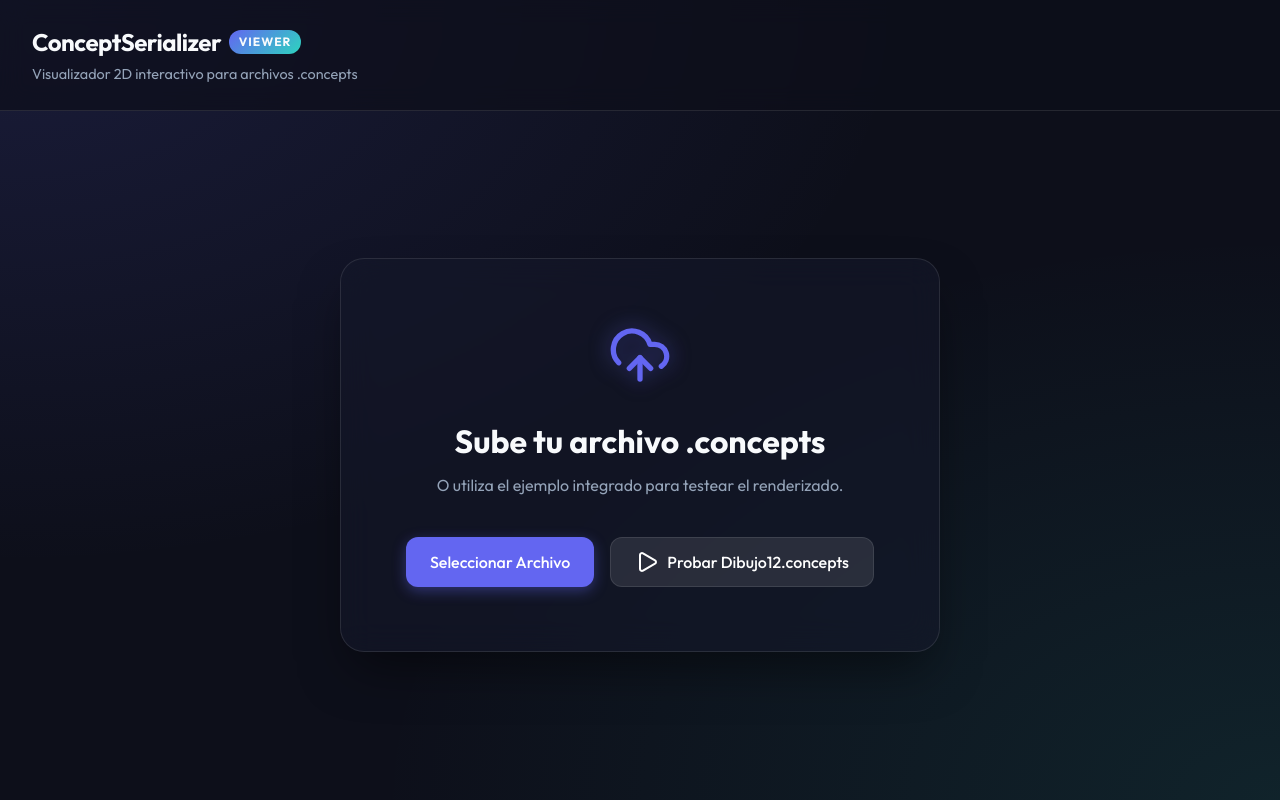
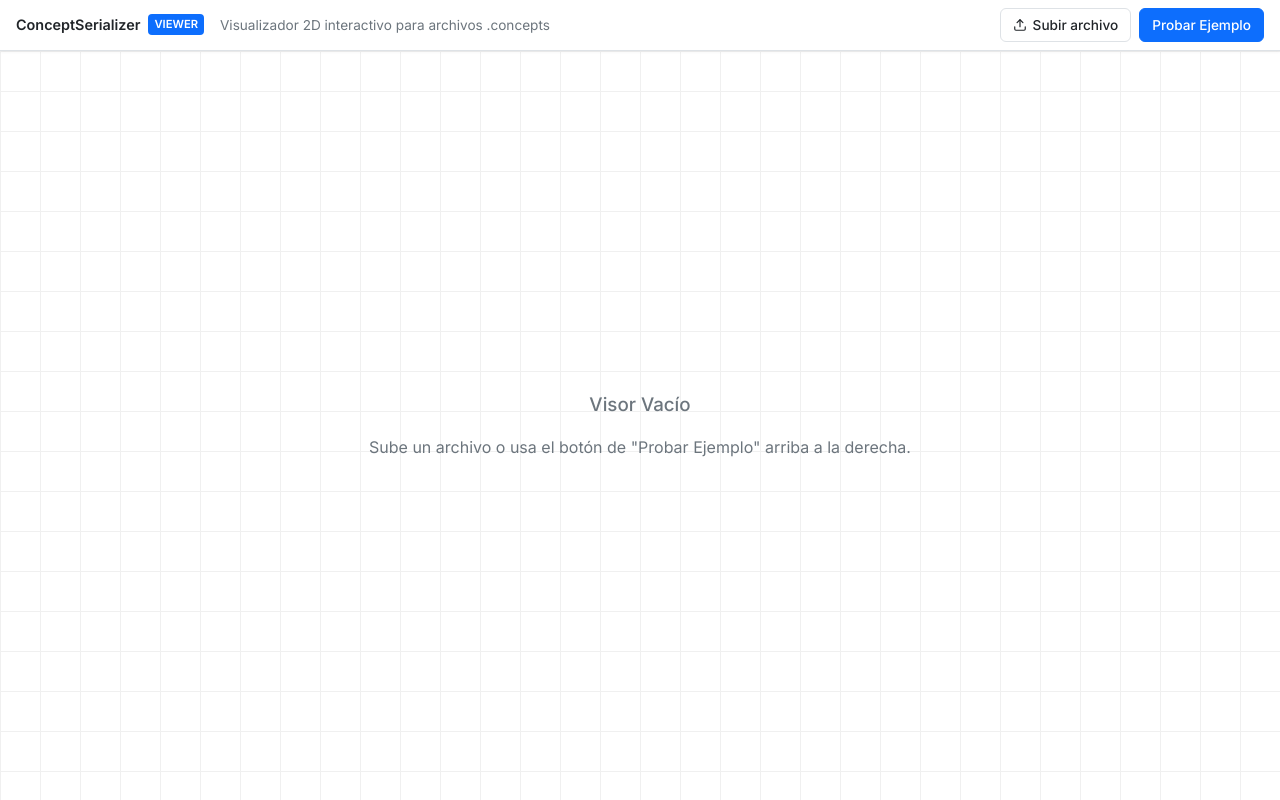
Before and after one commit to Joaquin-Inofuentes/ConceptSerializerViewer, a React (Vite) app in the folder web-viewer/: page / in a window 1280 px wide. Built offline with nearby package versions, Linux system fonts and the light colour scheme.

Commit message:
Fix colors and minimal UI

```diff
--- a/web-viewer/src/App.css
+++ b/web-viewer/src/App.css
@@ -1,15 +1,14 @@
-@import url('https://fonts.googleapis.com/css2?family=Outfit:wght@300;400;500;600;700&display=swap');
+@import url('https://fonts.googleapis.com/css2?family=Inter:wght@400;500;600&display=swap');
 
 :root {
-  --bg-color: #0d0f1a;
-  --card-bg: rgba(20, 24, 42, 0.6);
-  --primary: #6366f1;
-  --primary-hover: #4f46e5;
-  --secondary: #2dd4bf;
-  --text-main: #f8fafc;
-  --text-muted: #94a3b8;
-  --border-color: rgba(255, 255, 255, 0.1);
-  --error: #ef4444;
+  --bg-color: #f8f9fa;
+  --bg-canvas: #ffffff;
+  --text-main: #212529;
+  --text-muted: #6c757d;
+  --border-color: #dee2e6;
+  --primary: #0d6efd;
+  --primary-hover: #0b5ed7;
+  --error: #dc3545;
 }
 
 * {
@@ -19,11 +18,8 @@
 }
 
 body {
-  font-family: 'Outfit', sans-serif;
+  font-family: 'Inter', sans-serif;
   background-color: var(--bg-color);
-  background-image:
-    radial-gradient(at 0% 0%, rgba(99, 102, 241, 0.15) 0px, transparent 50%),
-    radial-gradient(at 100% 100%, rgba(45, 212, 191, 0.1) 0px, transparent 50%);
   color: var(--text-main);
   min-height: 100vh;
   display: flex;
@@ -35,149 +31,91 @@ body {
   flex-direction: column;
   height: 100vh;
   overflow: hidden;
+  background-color: var(--bg-canvas);
 }
 
-.glass-header {
-  background: rgba(13, 15, 26, 0.7);
-  backdrop-filter: blur(12px);
+/* Thin Topbar */
+.toolbar-slim {
+  display: flex;
+  align-items: center;
+  gap: 1rem;
+  padding: 0.5rem 1rem;
+  background-color: #ffffff;
   border-bottom: 1px solid var(--border-color);
-  padding: 1.5rem 2rem;
+  font-size: 0.85rem;
   z-index: 10;
+  box-shadow: 0 1px 3px rgba(0,0,0,0.05);
 }
 
-.header-content h1 {
-  font-size: 1.5rem;
-  font-weight: 700;
-  letter-spacing: -0.5px;
+.toolbar-brand {
+  font-weight: 600;
+  font-size: 0.9rem;
   display: flex;
   align-items: center;
   gap: 0.5rem;
 }
 
 .badge {
-  font-size: 0.75rem;
-  background: linear-gradient(135deg, var(--primary), var(--secondary));
-  padding: 0.2rem 0.6rem;
-  border-radius: 99px;
+  background: var(--primary);
+  color: white;
+  padding: 2px 6px;
+  border-radius: 4px;
+  font-size: 0.7rem;
   text-transform: uppercase;
-  letter-spacing: 1px;
 }
 
-.subtitle {
+.toolbar-subtitle {
   color: var(--text-muted);
-  font-size: 0.9rem;
-  margin-top: 0.25rem;
+  margin-right: auto;
+  white-space: nowrap;
+  overflow: hidden;
+  text-overflow: ellipsis;
 }
 
-.main-content {
-  flex: 1;
+.stats {
   display: flex;
-  position: relative;
+  gap: 0.75rem;
 }
 
-/* Upload Section */
-.upload-section {
-  width: 100%;
-  display: flex;
-  align-items: center;
-  justify-content: center;
-  padding: 2rem;
-  animation: fadeIn 0.5s ease-out;
-}
-
-.upload-card {
-  background: var(--card-bg);
-  backdrop-filter: blur(16px);
-  border: 1px solid var(--border-color);
-  border-radius: 24px;
-  padding: 4rem 3rem;
-  text-align: center;
-  max-width: 600px;
-  width: 100%;
-  box-shadow: 0 25px 50px -12px rgba(0, 0, 0, 0.5);
-  transition: transform 0.3s ease;
-}
-
-.upload-card:hover {
-  transform: translateY(-5px);
-}
-
-.upload-icon {
-  color: var(--primary);
-  margin-bottom: 1.5rem;
-  filter: drop-shadow(0 0 10px rgba(99, 102, 241, 0.5));
-}
-
-.upload-card h2 {
-  font-size: 2rem;
-  margin-bottom: 0.5rem;
-}
-
-.upload-card p {
+.stat-pill {
   color: var(--text-muted);
-  margin-bottom: 2.5rem;
-}
-
-.actions {
-  display: flex;
-  gap: 1rem;
-  justify-content: center;
-  flex-wrap: wrap;
 }
 
 /* Buttons */
 .btn {
   display: inline-flex;
   align-items: center;
-  gap: 0.5rem;
-  padding: 0.75rem 1.5rem;
-  border-radius: 12px;
+  gap: 0.35rem;
+  padding: 0.35rem 0.75rem;
+  border-radius: 6px;
   font-family: inherit;
-  font-size: 1rem;
+  font-size: 0.85rem;
   font-weight: 500;
   cursor: pointer;
+  border: 1px solid var(--border-color);
+  background: white;
+  color: var(--text-main);
   transition: all 0.2s ease;
-  border: none;
-  outline: none;
+}
+
+.btn:hover:not(:disabled) {
+  background: #f1f3f5;
 }
 
 .btn-primary {
   background: var(--primary);
   color: white;
-  box-shadow: 0 4px 14px 0 rgba(99, 102, 241, 0.39);
+  border-color: var(--primary);
 }
 
-.btn-primary:hover {
+.btn-primary:hover:not(:disabled) {
   background: var(--primary-hover);
-  transform: translateY(-2px);
+  border-color: var(--primary-hover);
 }
 
-.btn-secondary {
-  background: rgba(255, 255, 255, 0.1);
-  color: white;
-  border: 1px solid var(--border-color);
-}
-
-.btn-secondary:hover:not(:disabled) {
-  background: rgba(255, 255, 255, 0.15);
-  transform: translateY(-2px);
-}
-
-.btn-secondary:disabled {
+.btn:disabled {
   opacity: 0.6;
   cursor: not-allowed;
-}
-
-.btn-small {
-  padding: 0.5rem 1rem;
-  font-size: 0.85rem;
-  background: rgba(255, 255, 255, 0.1);
-  color: white;
-  border: 1px solid var(--border-color);
-  border-radius: 8px;
-}
-.btn-small:hover {
-  background: rgba(255, 255, 255, 0.2);
 }
 
 .spin {
@@ -189,69 +127,42 @@ body {
   to { transform: rotate(360deg); }
 }
 
-.error-alert {
-  margin-top: 2rem;
-  padding: 1rem;
-  background: rgba(239, 68, 68, 0.1);
-  border: 1px solid rgba(239, 68, 68, 0.3);
-  border-radius: 12px;
+.error-text {
   color: var(--error);
-  display: flex;
-  align-items: center;
-  gap: 0.5rem;
-  text-align: left;
-  animation: slideUp 0.3s ease-out;
+  font-size: 0.85rem;
+  margin-left: 1rem;
 }
 
-/* Viewer Container */
-.viewer-container {
+/* Canvas Area */
+.main-content {
+  flex: 1;
   display: flex;
-  flex-direction: column;
-  width: 100%;
-  height: 100%;
-  animation: fadeIn 0.5s ease-out;
-}
-
-.toolbar {
-  display: flex;
-  justify-content: space-between;
-  align-items: center;
-  padding: 1rem 2rem;
-  background: rgba(0, 0, 0, 0.3);
-  border-bottom: 1px solid var(--border-color);
-}
-
-.stats {
-  display: flex;
-  gap: 1rem;
-}
-
-.stat-pill {
-  background: rgba(255, 255, 255, 0.05);
-  border: 1px solid var(--border-color);
-  padding: 0.25rem 0.75rem;
-  border-radius: 99px;
-  font-size: 0.85rem;
-  color: var(--text-muted);
+  position: relative;
+  background-color: var(--bg-canvas);
+  background-image:
+    linear-gradient(#f0f0f0 1px, transparent 1px),
+    linear-gradient(90deg, #f0f0f0 1px, transparent 1px);
+  background-size: 40px 40px;
 }
 
 .canvas-wrapper {
   flex: 1;
   position: relative;
   overflow: hidden;
-  background-image:
-    linear-gradient(rgba(255,255,255,0.03) 1px, transparent 1px),
-    linear-gradient(90deg, rgba(255,255,255,0.03) 1px, transparent 1px);
-  background-size: 50px 50px;
+  width: 100%;
+  height: 100%;
 }
 
-/* Animations */
-@keyframes fadeIn {
-  from { opacity: 0; }
-  to { opacity: 1; }
+.empty-state {
+  position: absolute;
+  top: 50%;
+  left: 50%;
+  transform: translate(-50%, -50%);
+  text-align: center;
+  color: var(--text-muted);
 }
 
-@keyframes slideUp {
-  from { opacity: 0; transform: translateY(10px); }
-  to { opacity: 1; transform: translateY(0); }
+.empty-state h3 {
+  margin-bottom: 1rem;
+  font-weight: 500;
 }
--- a/web-viewer/src/App.tsx
+++ b/web-viewer/src/App.tsx
@@ -2,7 +2,7 @@ import { useState } from 'react';
 import { parseConceptsFile } from './parser';
 import type { Document } from './parser';
 import { Viewer } from './Viewer';
-import { Play, UploadCloud, AlertCircle, Loader2 } from 'lucide-react';
+import { Upload, X } from 'lucide-react';
 import './App.css';
 
 function App() {
@@ -30,7 +30,7 @@ function App() {
       });
       setStats({ layers: parsedDoc.layers.length, strokes: strokesCount, images: imagesCount });
     } catch (err: any) {
-      setError(err.message || "Error al cargar el archivo .concepts");
+      setError(err.message || "Error al cargar el archivo");
     } finally {
       setLoading(false);
     }
@@ -55,7 +55,7 @@ function App() {
       });
       setStats({ layers: parsedDoc.layers.length, strokes: strokesCount, images: imagesCount });
     } catch (err: any) {
-      setError(err.message || "Error al leer el archivo .concepts (Asegurate que sea válido)");
+      setError(err.message || "Error al leer el archivo");
     } finally {
       setLoading(false);
     }
@@ -63,55 +63,55 @@ function App() {
 
   return (
     <div className="app-container">
-      <header className="glass-header">
-        <div className="header-content">
-          <h1>ConceptSerializer <span className="badge">Viewer</span></h1>
-          <p className="subtitle">Visualizador 2D interactivo para archivos .concepts</p>
+      {/* 1 Solo Renglón Delgado */}
+      <header className="toolbar-slim">
+        <div className="toolbar-brand">
+          ConceptSerializer <span className="badge">Viewer</span>
         </div>
+        <div className="toolbar-subtitle">
+          Visualizador 2D interactivo para archivos .concepts
+        </div>
+
+        {doc && stats && (
+          <div className="stats">
+            <span className="stat-pill">Capas: {stats.layers}</span>
+            <span className="stat-pill">Trazos: {stats.strokes}</span>
+            <span className="stat-pill">Imágenes: {stats.images}</span>
+          </div>
+        )}
+
+        <div style={{ display: 'flex', gap: '8px', marginLeft: doc ? 'auto' : '0' }}>
+          {!doc ? (
+             <>
+               <label className="btn">
+                 <Upload size={14} /> Subir archivo
+                 <input type="file" accept=".concepts" onChange={handleFileUpload} hidden />
+               </label>
+               <button className="btn btn-primary" onClick={loadExample} disabled={loading}>
+                 {loading ? 'Cargando...' : 'Probar Ejemplo'}
+               </button>
+             </>
+          ) : (
+             <button className="btn" onClick={() => setDoc(null)}>
+               <X size={14} /> Cerrar Visor
+             </button>
+          )}
+        </div>
+
+        {error && <div className="error-text">{error}</div>}
       </header>
 
       <main className="main-content">
         {!doc && (
-          <div className="upload-section">
-            <div className="upload-card">
-              <UploadCloud className="upload-icon" size={64} />
-              <h2>Sube tu archivo .concepts</h2>
-              <p>O utiliza el ejemplo integrado para testear el renderizado.</p>
-
-              <div className="actions">
-                <label className="btn btn-primary">
-                  <span>Seleccionar Archivo</span>
-                  <input type="file" accept=".concepts" onChange={handleFileUpload} hidden />
-                </label>
-                <button className="btn btn-secondary" onClick={loadExample} disabled={loading}>
-                  {loading ? <Loader2 className="spin" /> : <Play />}
-                  <span>Probar Dibujo12.concepts</span>
-                </button>
-              </div>
-
-              {error && (
-                <div className="error-alert">
-                  <AlertCircle size={20} />
-                  <span>{error}</span>
-                </div>
-              )}
-            </div>
+          <div className="empty-state">
+            <h3>Visor Vacío</h3>
+            <p>Sube un archivo o usa el botón de "Probar Ejemplo" arriba a la derecha.</p>
           </div>
         )}
 
         {doc && (
-          <div className="viewer-container">
-            <div className="toolbar">
-              <div className="stats">
-                <span className="stat-pill">Capas: {stats?.layers}</span>
-                <span className="stat-pill">Trazos: {stats?.strokes}</span>
-                <span className="stat-pill">Imágenes: {stats?.images}</span>
-              </div>
-              <button className="btn btn-small" onClick={() => setDoc(null)}>Cerrar Visor</button>
-            </div>
-            <div className="canvas-wrapper">
-              <Viewer doc={doc} />
-            </div>
+          <div className="canvas-wrapper">
+            <Viewer doc={doc} />
           </div>
         )}
       </main>
--- a/web-viewer/src/parser.ts
+++ b/web-viewer/src/parser.ts
@@ -257,7 +257,7 @@ function emitirTrazo(o: any, blob: Uint8Array, layer: Layer, globalBbox: BBox) {
   try {
     const bw = hdr[1][1];
     const core = bw[1];
-    const col = core[2][2];
+    const col = core[2];
     if (Array.isArray(col) && col.length >= 4) {
       stroke.color = {
         r: col[0], g: col[1], b: col[2], a: col[3],
```
